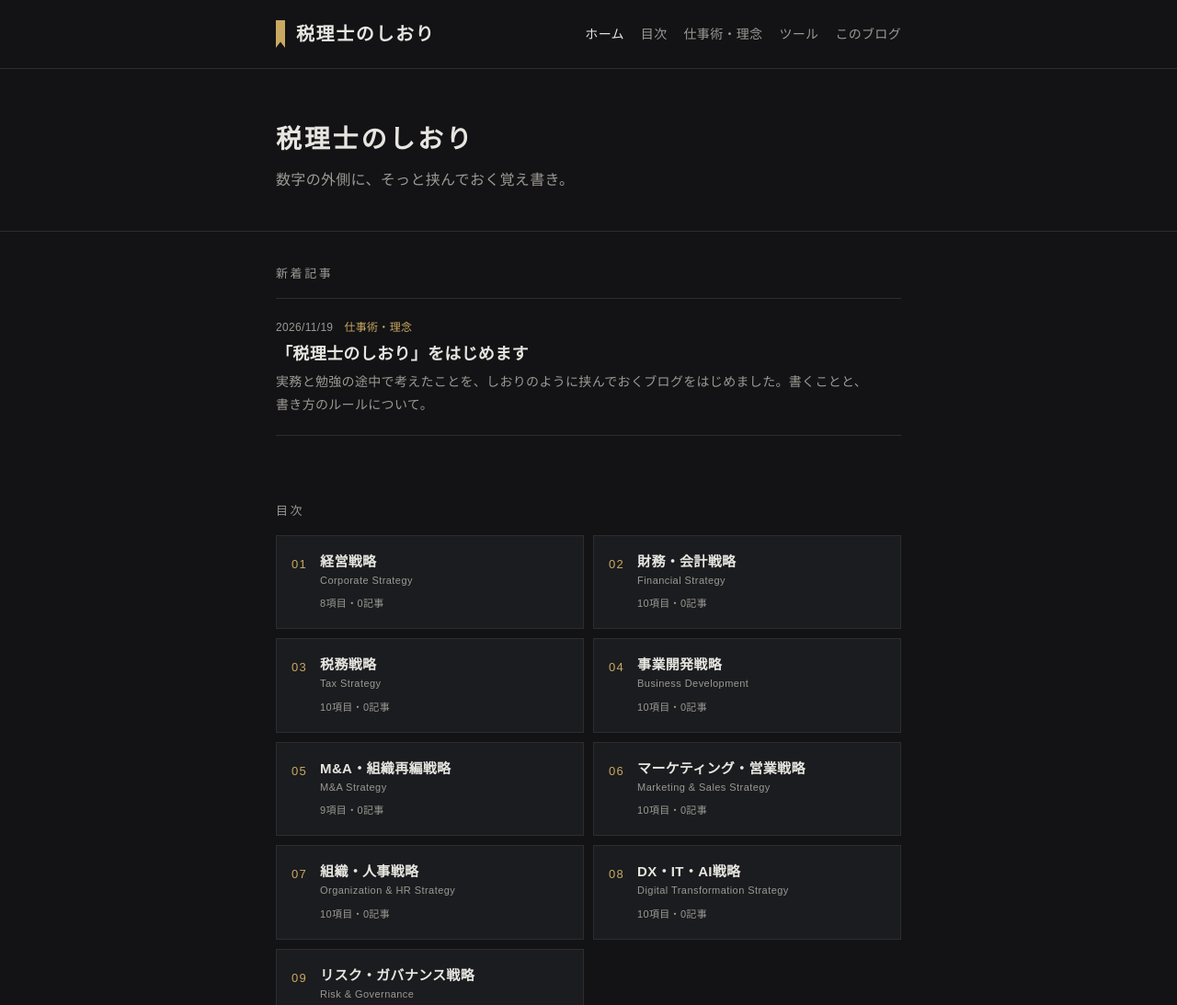
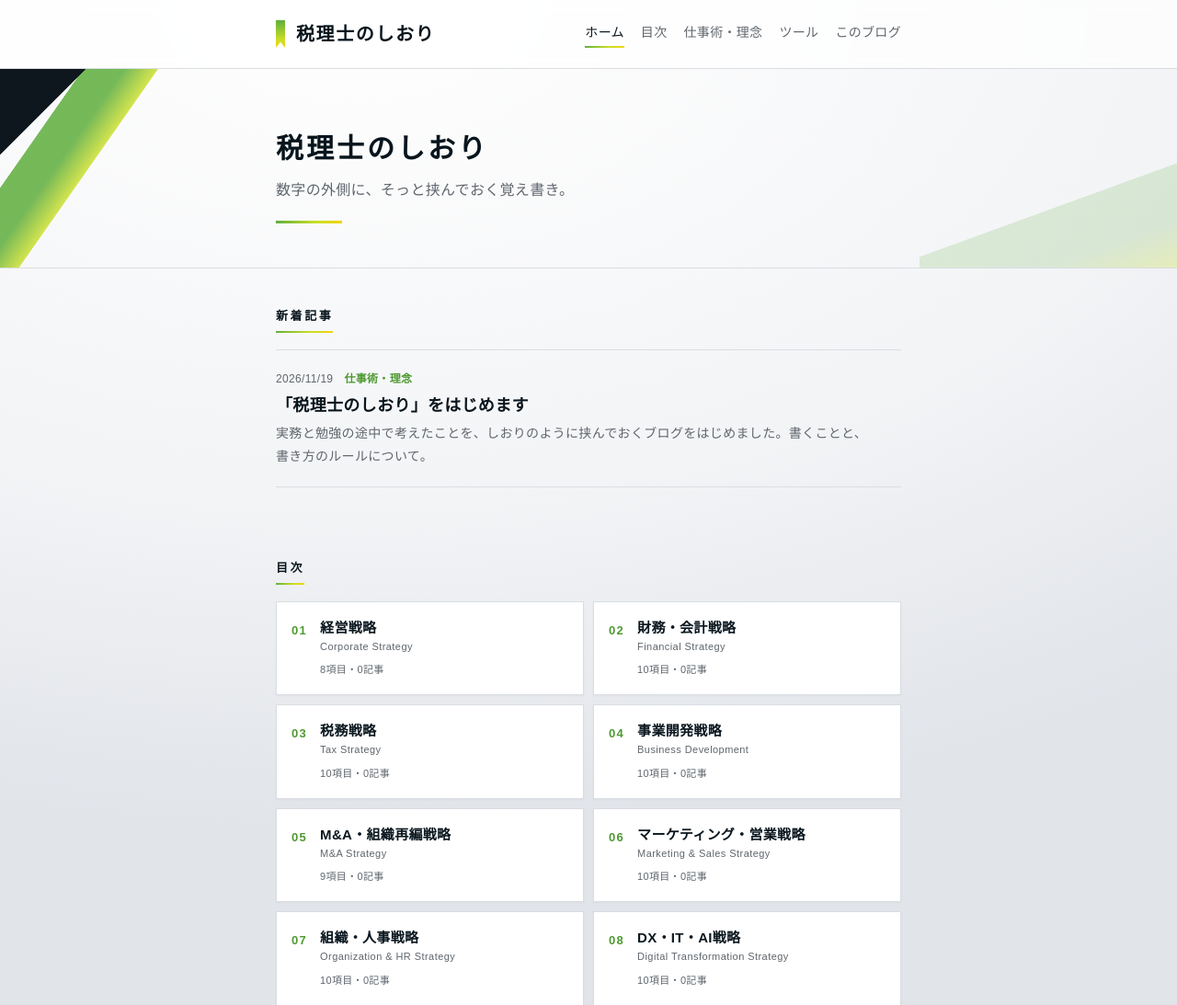
Before and after one commit to p-gate-canto/p-gate-canto.github.io, an Astro site: page / in a window 1280 px wide. Shown: the top 1093 px of the page at 92% size. Built offline with nearby package versions, Linux system fonts and the light colour scheme; Astro itself is replaced by a stand-in of ours.

Commit message:
新配色のデザイン本体を反映

```diff
--- a/src/layouts/Base.astro
+++ b/src/layouts/Base.astro
@@ -32,7 +32,7 @@ const nav = [
     <title>{pageTitle}</title>
     <meta name="description" content={description} />
     {noindex ? <meta name="robots" content="noindex, follow" /> : <link rel="canonical" href={canonical} />}
-    <meta name="theme-color" content="#131315" />
+    <meta name="theme-color" content="#f3f4f6" />
     <meta property="og:site_name" content={SITE_TITLE} />
     <meta property="og:locale" content="ja_JP" />
     <meta property="og:type" content={type} />
--- a/src/styles/global.css
+++ b/src/styles/global.css
@@ -1,50 +1,75 @@
 :root {
-  --bg: #131315;
-  --surface: #1b1c1f;
-  --line: #2c2d31;
-  --text: #e7e5e0;
-  --muted: #9b9993;
-  --accent: #c9a961;
+  --bg: #f3f4f6;
+  --bg-hi: #ffffff;
+  --bg-lo: #e1e4e9;
+  --surface: #ffffff;
+  --line: #d9dde2;
+  --text: #0b1820;
+  --muted: #5f666d;
+  --ink: #08151d;
+  --green: #5fae3e;
+  --lime: #c9de25;
+  --yellow: #f2d50f;
+  --accent: #4f9a32;
+  --grad: linear-gradient(90deg, var(--green), var(--lime) 60%, var(--yellow));
+  --deep: #020b12;
   --max: 720px;
   --font: 'Hiragino Kaku Gothic ProN', 'Hiragino Sans', 'Noto Sans JP', 'Meiryo UI', Meiryo, sans-serif;
 }
 * { box-sizing: border-box; }
 html { -webkit-text-size-adjust: 100%; }
 body {
-  margin: 0; background: var(--bg); color: var(--text);
+  margin: 0; color: var(--text);
+  background: var(--bg) radial-gradient(ellipse 120% 900px at 30% 0%, var(--bg-hi) 0%, var(--bg) 60%, var(--bg-lo) 100%) no-repeat;
   font-family: var(--font); font-size: 16px; line-height: 1.9;
   letter-spacing: 0.02em;
   word-break: auto-phrase; line-break: strict; overflow-wrap: anywhere;
+  min-height: 100vh; display: flex; flex-direction: column;
 }
+main { flex: 1; }
 h1, h2, h3, .card-title { text-wrap: balance; line-height: 1.5; }
 p, li { text-wrap: pretty; }
-a { color: var(--text); text-decoration-color: var(--accent); text-underline-offset: 3px; }
+a { color: var(--text); text-decoration-color: var(--green); text-underline-offset: 3px; }
 a:hover { color: var(--accent); }
-.wrap { max-width: var(--max); margin: 0 auto; padding: 0 20px; }
+.wrap { max-width: var(--max); margin: 0 auto; padding: 0 20px; position: relative; }
 
 /* header */
-.site-header { border-bottom: 1px solid var(--line); }
+.site-header { background: rgba(255, 255, 255, 0.72); backdrop-filter: blur(8px); border-bottom: 1px solid var(--line); position: relative; z-index: 2; }
 .site-header .wrap { display: flex; align-items: center; justify-content: space-between; gap: 16px; padding-top: 18px; padding-bottom: 18px; flex-wrap: wrap; }
 .logo { display: flex; align-items: center; gap: 12px; text-decoration: none; }
-.logo-mark { width: 10px; height: 30px; background: var(--accent); clip-path: polygon(0 0, 100% 0, 100% 100%, 50% 78%, 0 100%); }
-.logo-text { font-size: 20px; font-weight: 700; letter-spacing: 0.08em; white-space: nowrap; }
+.logo-mark { width: 10px; height: 30px; background: linear-gradient(180deg, var(--green), var(--lime) 70%, var(--yellow)); clip-path: polygon(0 0, 100% 0, 100% 100%, 50% 78%, 0 100%); }
+.logo-text { font-size: 20px; font-weight: 700; letter-spacing: 0.08em; white-space: nowrap; color: var(--ink); }
 .nav { display: flex; gap: 18px; font-size: 14px; flex-wrap: wrap; }
-.nav a { text-decoration: none; color: var(--muted); white-space: nowrap; }
-.nav a:hover, .nav a[aria-current] { color: var(--text); }
+.nav a { text-decoration: none; color: var(--muted); white-space: nowrap; padding-bottom: 2px; border-bottom: 2px solid transparent; }
+.nav a:hover { color: var(--text); }
+.nav a[aria-current] { color: var(--text); border-image: var(--grad) 1; }
 
-/* hero */
-.hero { padding: 56px 0 40px; border-bottom: 1px solid var(--line); }
-.hero h1 { font-size: 28px; margin: 0 0 8px; letter-spacing: 0.1em; }
+/* hero：左上に濃色とグリーンの斜めの面、右下に薄いグリーンの面 */
+.hero { position: relative; overflow: hidden; padding: 64px 0 48px; border-bottom: 1px solid var(--line); }
+.hero::before, .hero::after { content: ''; position: absolute; pointer-events: none; }
+.hero::before {
+  inset: 0 auto auto 0; width: 300px; height: 100%;
+  background:
+    linear-gradient(135deg, var(--deep) 0 18%, transparent 18.2%),
+    linear-gradient(125deg, transparent 0 20%, rgba(95, 174, 62, 0.9) 20.2% 30%, rgba(201, 222, 37, 0.85) 38%, transparent 38.2%);
+  opacity: 0.95;
+}
+.hero::after {
+  right: 0; bottom: 0; width: 280px; height: 70%;
+  background: linear-gradient(160deg, transparent 0 55%, rgba(95, 174, 62, 0.18) 55.2% 80%, rgba(201, 222, 37, 0.28) 100%);
+}
+.hero h1 { font-size: 30px; margin: 0 0 8px; letter-spacing: 0.1em; color: var(--ink); }
 .hero p { margin: 0; color: var(--muted); }
+.hero .wrap::after { content: ''; display: block; width: 72px; height: 3px; margin-top: 18px; background: var(--grad); }
 
 /* section */
 .section { padding: 36px 0; }
-.section-title { font-size: 13px; letter-spacing: 0.2em; color: var(--muted); margin: 0 0 16px; font-weight: 400; }
+.section-title { display: inline-block; font-size: 13px; letter-spacing: 0.2em; color: var(--ink); margin: 0 0 18px; font-weight: 700; padding-bottom: 6px; border-bottom: 2px solid; border-image: var(--grad) 1; }
 
 /* category chips */
 .cats { display: grid; grid-template-columns: repeat(auto-fill, minmax(200px, 1fr)); gap: 10px; }
-.cat { display: block; padding: 14px 16px; background: var(--surface); border: 1px solid var(--line); text-decoration: none; }
-.cat:hover { border-color: var(--accent); color: var(--text); }
+.cat { display: block; padding: 14px 16px; background: var(--surface); border: 1px solid var(--line); text-decoration: none; box-shadow: 0 1px 2px rgba(8, 21, 29, 0.04); }
+.cat:hover { border-color: var(--green); color: var(--text); }
 .cat strong { display: block; font-size: 15px; }
 .cat span { font-size: 12px; color: var(--muted); line-height: 1.6; display: block; }
 
@@ -55,46 +80,49 @@ a:hover { color: var(--accent); }
 .card { display: block; padding: 20px 0; text-decoration: none; }
 .card:hover .card-title { color: var(--accent); }
 .meta { font-size: 12px; color: var(--muted); display: flex; gap: 12px; flex-wrap: wrap; }
-.badge { color: var(--accent); }
-.card-title { font-size: 18px; font-weight: 700; margin: 4px 0; }
+.badge { color: var(--accent); font-weight: 700; }
+.card-title { font-size: 18px; font-weight: 700; margin: 4px 0; color: var(--ink); }
 .card-title a { text-decoration: none; }
 .card-desc { font-size: 14px; color: var(--muted); margin: 0; line-height: 1.8; }
 .empty { color: var(--muted); font-size: 14px; }
 
 /* article */
 .article-head { padding: 48px 0 24px; border-bottom: 1px solid var(--line); }
-.article-head h1 { font-size: 26px; margin: 8px 0 12px; }
-.basedate { margin-top: 16px; font-size: 13px; padding: 10px 14px; border-left: 3px solid var(--accent); background: var(--surface); color: var(--muted); }
+.article-head h1 { font-size: 26px; margin: 8px 0 12px; color: var(--ink); }
+.basedate { margin-top: 16px; font-size: 13px; padding: 10px 14px; border-left: 3px solid var(--green); background: var(--surface); color: var(--muted); }
 .prose { padding: 28px 0 48px; }
-.prose h2 { font-size: 21px; margin: 48px 0 16px; padding-left: 12px; border-left: 3px solid var(--accent); }
-.prose h3 { font-size: 17px; margin: 32px 0 12px; }
+.prose h2 { font-size: 21px; margin: 48px 0 16px; padding-left: 14px; border-left: 4px solid; border-image: linear-gradient(180deg, var(--green), var(--lime) 70%, var(--yellow)) 1; color: var(--ink); }
+.prose h3 { font-size: 17px; margin: 32px 0 12px; color: var(--ink); }
 .prose blockquote { margin: 24px 0; padding: 12px 16px; background: var(--surface); border-left: 3px solid var(--line); color: var(--muted); }
-.prose table { width: 100%; border-collapse: collapse; font-size: 14px; margin: 20px 0; display: block; overflow-x: auto; }
+.prose table { width: 100%; border-collapse: collapse; font-size: 14px; margin: 20px 0; display: block; overflow-x: auto; background: var(--surface); }
 .prose th, .prose td { border: 1px solid var(--line); padding: 8px 10px; text-align: left; }
-.prose th { background: var(--surface); white-space: nowrap; }
-.prose code { background: var(--surface); padding: 2px 6px; font-size: 0.9em; }
-.prose pre { background: var(--surface) !important; padding: 16px; overflow-x: auto; border: 1px solid var(--line); }
+.prose th { background: #eef0f3; white-space: nowrap; }
+.prose code { background: #eef0f3; padding: 2px 6px; font-size: 0.9em; }
+.prose pre { background: var(--deep) !important; color: #e6e9ec; padding: 16px; overflow-x: auto; }
 .prose hr { border: 0; border-top: 1px solid var(--line); margin: 40px 0; }
 .tags { display: flex; gap: 8px; flex-wrap: wrap; font-size: 12px; color: var(--muted); }
 .back { display: inline-block; margin-bottom: 48px; font-size: 14px; }
 
 /* table of contents */
 .toc { display: grid; grid-template-columns: repeat(auto-fill, minmax(300px, 1fr)); gap: 10px; }
-.toc-card { display: grid; grid-template-columns: auto 1fr; grid-template-rows: auto auto; column-gap: 14px; padding: 16px; background: var(--surface); border: 1px solid var(--line); text-decoration: none; }
-.toc-card:hover { border-color: var(--accent); color: var(--text); }
-.toc-no { color: var(--accent); font-size: 13px; letter-spacing: 0.1em; font-variant-numeric: tabular-nums; }
+.toc-card { position: relative; overflow: hidden; display: grid; grid-template-columns: auto 1fr; grid-template-rows: auto auto; column-gap: 14px; padding: 16px; background: var(--surface); border: 1px solid var(--line); text-decoration: none; }
+.toc-card { box-shadow: 0 1px 2px rgba(8, 21, 29, 0.04); }
+.toc-card::after { content: ''; position: absolute; left: 0; right: 0; bottom: 0; height: 2px; background: var(--grad); transform: scaleX(0); transform-origin: left; transition: transform 0.25s; }
+.toc-card:hover { border-color: var(--line); color: var(--text); }
+.toc-card:hover::after { transform: scaleX(1); }
+.toc-no { color: var(--accent); font-weight: 700; font-size: 13px; letter-spacing: 0.1em; font-variant-numeric: tabular-nums; }
 .toc-card .toc-no { grid-row: 1 / 3; padding-top: 3px; }
 .toc-body strong { display: block; font-size: 15px; line-height: 1.6; }
 .toc-en { display: block; font-size: 11px; color: var(--muted); letter-spacing: 0.04em; line-height: 1.6; }
 .toc-count { grid-column: 2; font-size: 11px; color: var(--muted); margin-top: 6px; }
 .more { margin: 16px 0 0; font-size: 14px; text-align: right; }
 .toc-block { margin-bottom: 40px; }
-.toc-head { display: flex; align-items: baseline; gap: 12px; flex-wrap: wrap; font-size: 18px; margin: 0 0 12px; padding-bottom: 8px; border-bottom: 1px solid var(--line); }
+.toc-head { color: var(--ink); display: flex; align-items: baseline; gap: 12px; flex-wrap: wrap; font-size: 18px; margin: 0 0 12px; padding-bottom: 8px; border-bottom: 2px solid; border-image: var(--grad) 1; }
 .toc-head a { text-decoration: none; }
 .toc-head .toc-en { display: inline; }
 .topics { list-style: none; margin: 0; padding: 0; display: grid; grid-template-columns: repeat(auto-fill, minmax(220px, 1fr)); gap: 6px; }
 .topic { display: flex; justify-content: space-between; gap: 8px; padding: 9px 12px; font-size: 14px; background: var(--surface); border: 1px solid var(--line); text-decoration: none; line-height: 1.5; }
-.topic:hover { border-color: var(--accent); color: var(--text); }
+.topic:hover { border-color: var(--green); color: var(--text); }
 .topic.is-empty { color: var(--muted); }
 .topic-count { font-size: 12px; color: var(--muted); font-variant-numeric: tabular-nums; }
 .crumb { font-size: 12px; color: var(--muted); margin: 0 0 8px !important; }
@@ -102,12 +130,26 @@ a:hover { color: var(--accent); }
 .hero-no { color: var(--accent); font-size: 0.6em; letter-spacing: 0.1em; margin-right: 12px; vertical-align: middle; }
 .badge a { color: var(--accent); text-decoration: none; }
 
-/* footer */
-.site-footer { border-top: 1px solid var(--line); padding: 28px 0; font-size: 12px; color: var(--muted); }
-.site-footer p { margin: 4px 0; }
+/* footer：地球の夜景をイメージした濃紺の帯と、地平線の光 */
+.site-footer {
+  position: relative; overflow: hidden; margin-top: 48px; padding: 88px 0 32px; font-size: 12px; color: #9aa6ad;
+}
+.site-footer::before {
+  content: ''; position: absolute; left: -25%; right: -25%; top: 28px; height: 1200px; border-radius: 50%;
+  border-top: 1px solid rgba(220, 230, 60, 0.85);
+  background: radial-gradient(ellipse 22% 8% at 66% 0%, rgba(242, 213, 15, 0.28), transparent 70%),
+    radial-gradient(ellipse 80% 40% at 50% 0%, #123845 0%, #071c27 45%, var(--deep) 80%);
+  box-shadow: 0 -6px 28px rgba(201, 222, 37, 0.35);
+}
+.site-footer p { margin: 4px 0; position: relative; }
+.site-footer p:first-child { color: #e6ebee; letter-spacing: 0.08em; }
 
 @media (max-width: 560px) {
-  .hero { padding: 40px 0 28px; }
+  .hero { padding: 76px 0 32px; }
+  .hero::before { width: 170px; height: 60px; }
+  .site-footer { padding-top: 128px; }
+  .site-footer::before { left: -60%; right: -60%; }
+  .hero::after { width: 140px; }
   .hero h1 { font-size: 24px; }
   .article-head h1 { font-size: 22px; }
   .site-header .wrap { padding-bottom: 0; }
```
Also changed, not shown: public/og.png.
